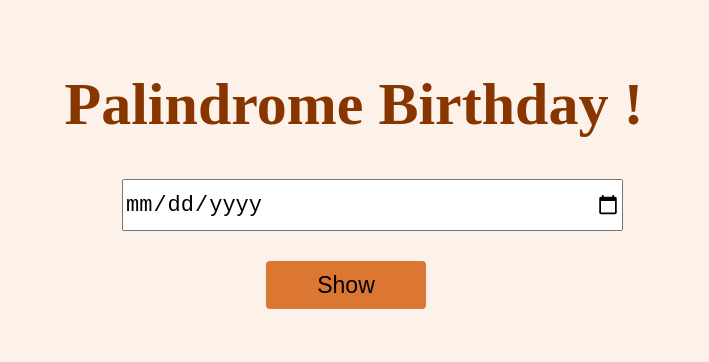
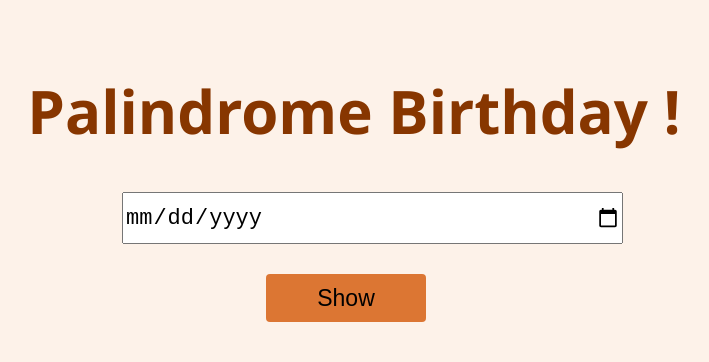
Before and after one commit to PoojaMaykoti/pooja-birthday-palindrome, a plain HTML site: page index.html in a window 1280 px wide. Shown: the whole page, without its empty margins (286-995 px from the left). Drawn offline with Linux system fonts and the light colour scheme.

Commit message:
update style

```diff
--- a/style.css
+++ b/style.css
@@ -1,5 +1,6 @@
 body{
 background-color: #FDF2E9;
+font-family: Segoe UI ;
 
 }
 
```
